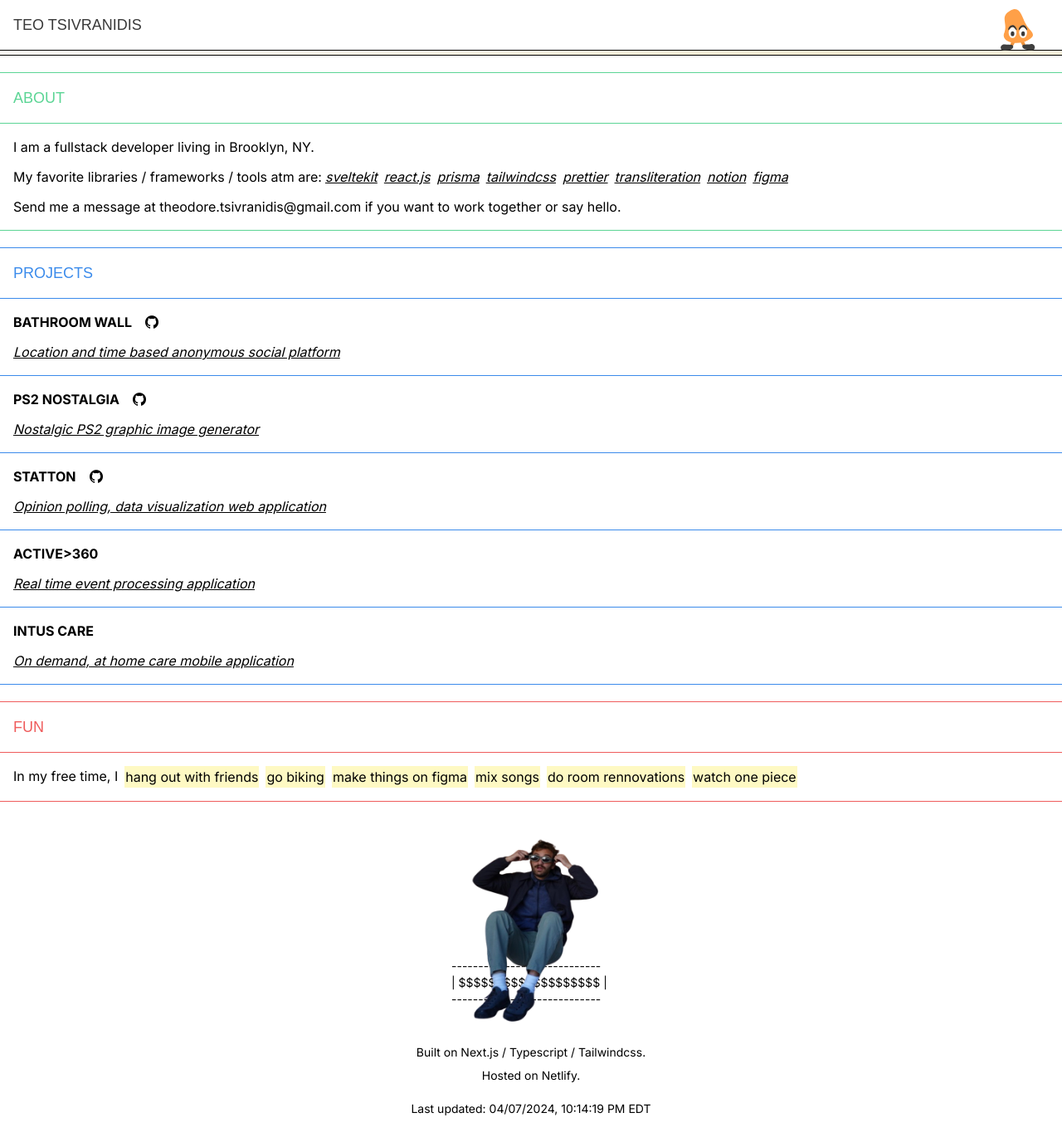
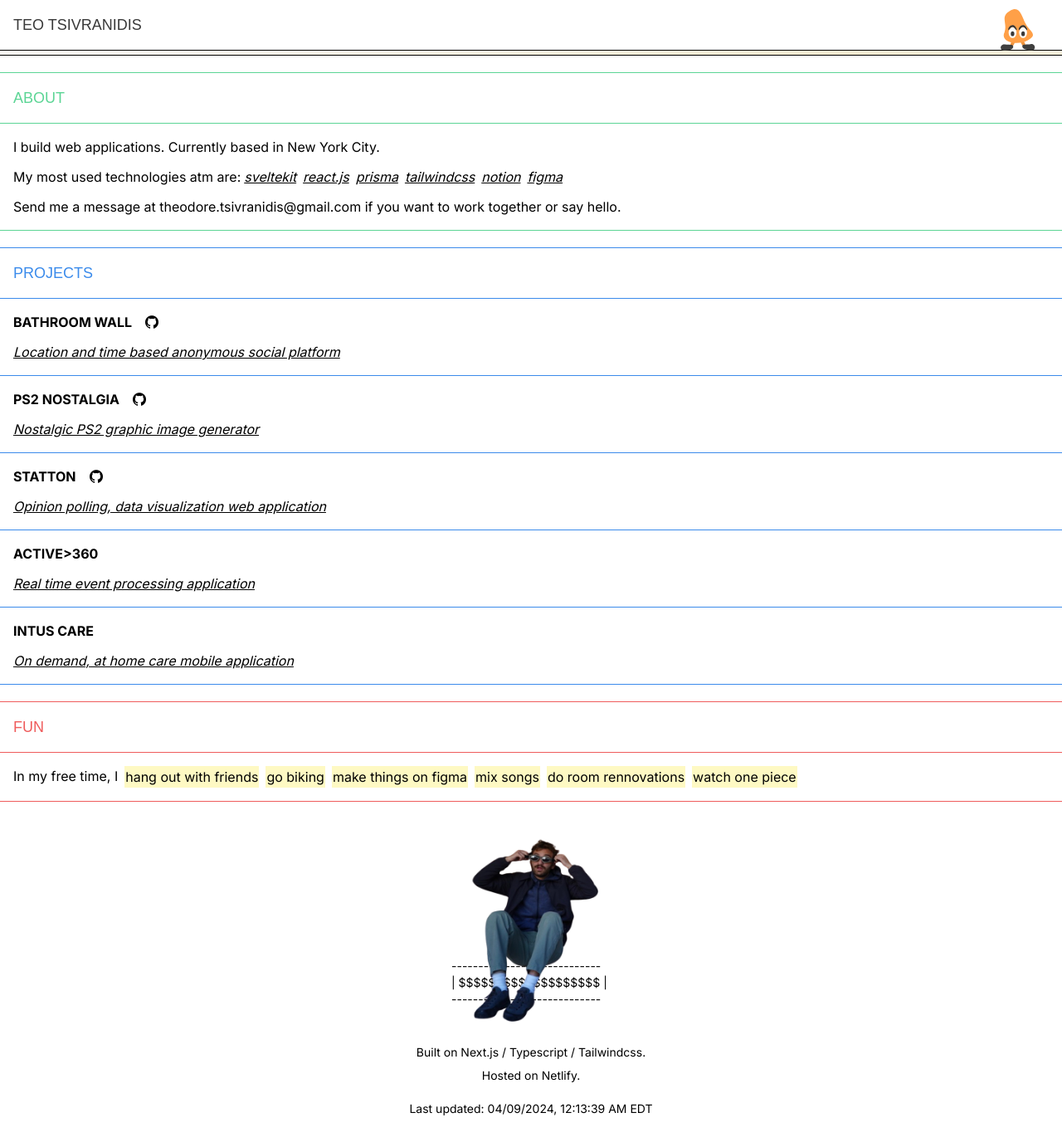
Before and after one commit to neo-teo/portfolio, a Next.js app: page / in a window 1280 px wide. Shown: the top 1382 px of the page at 83% size. Built offline with nearby package versions, Linux system fonts and the light colour scheme.

Commit message:
updated bio

```diff
--- a/src/commitDate.ts
+++ b/src/commitDate.ts
@@ -1,2 +1,2 @@
 // This file is auto-generated on pre-commit hook
-export const commitDateTime = '04/07/2024, 10:14:19 PM EDT';
+export const commitDateTime = '04/09/2024, 12:13:39 AM EDT';
--- a/src/components/About.tsx
+++ b/src/components/About.tsx
@@ -18,17 +18,15 @@ export default function About() {
             <div id="about" className="border-green border-t">
                 <div className="border-b p-4 flex flex-col gap-3">
                     <div>
-                        {"I am a fullstack developer living in Brooklyn, NY."}
+                        {"I build web applications. Currently based in New York City."}
                     </div>
 
                     <div className="flex flex-wrap gap-1">
-                        {"My favorite libraries / frameworks / tools atm are:"}
+                        {"My most used technologies atm are:"}
                         <LinkButton label={"sveltekit"} to={"https://kit.svelte.dev"} />
                         <LinkButton label={"react.js"} to={"https://react.dev"} />
                         <LinkButton label={"prisma"} to={"https://www.prisma.io"} />
                         <LinkButton label={"tailwindcss"} to={"https://tailwindcss.com"} />
-                        <LinkButton label={"prettier"} to={"https://prettier.io"} />
-                        <LinkButton label={"transliteration"} to={"https://www.npmjs.com/package/transliteration"} />
                         <LinkButton label={"notion"} to={"https://www.notion.so"} />
                         <LinkButton label={"figma"} to={"https://www.figma.com"} />
                     </div>
```
